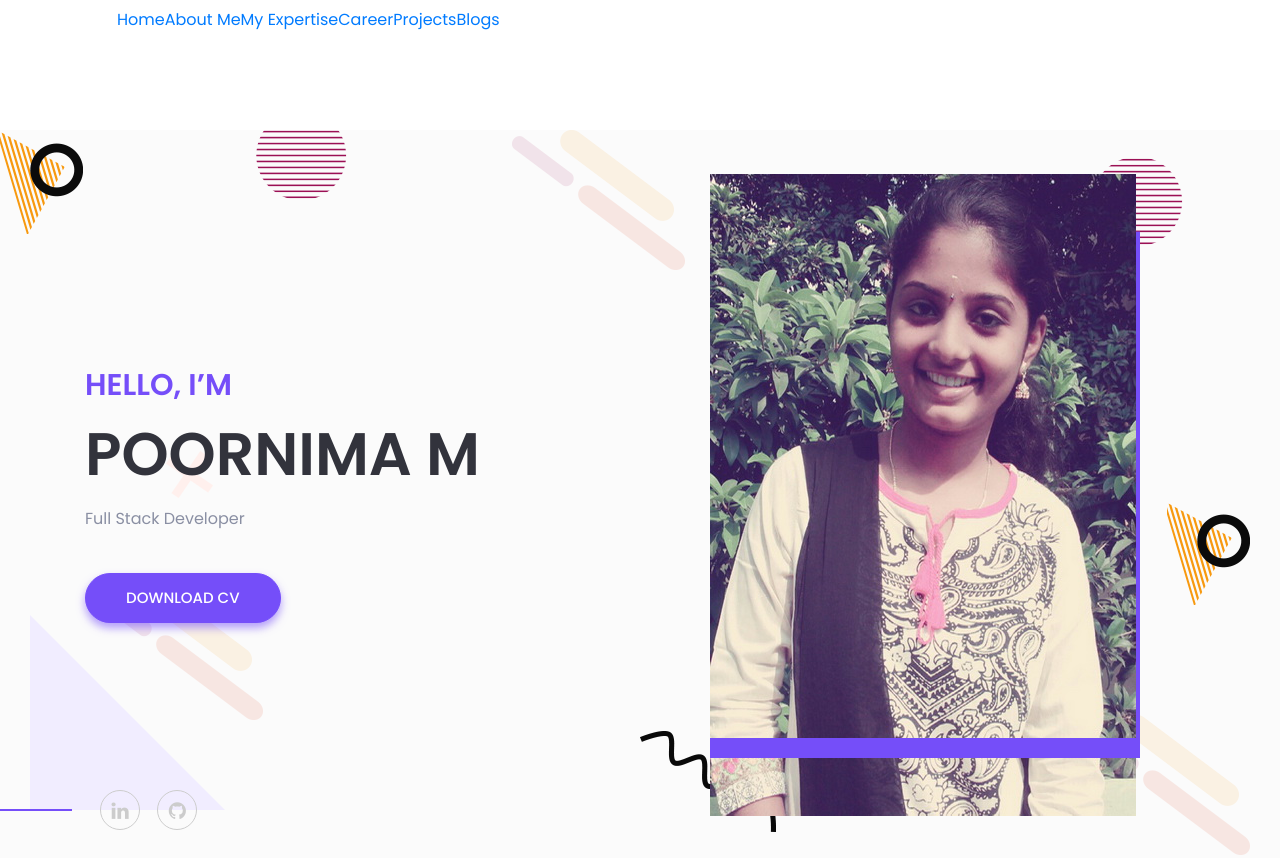
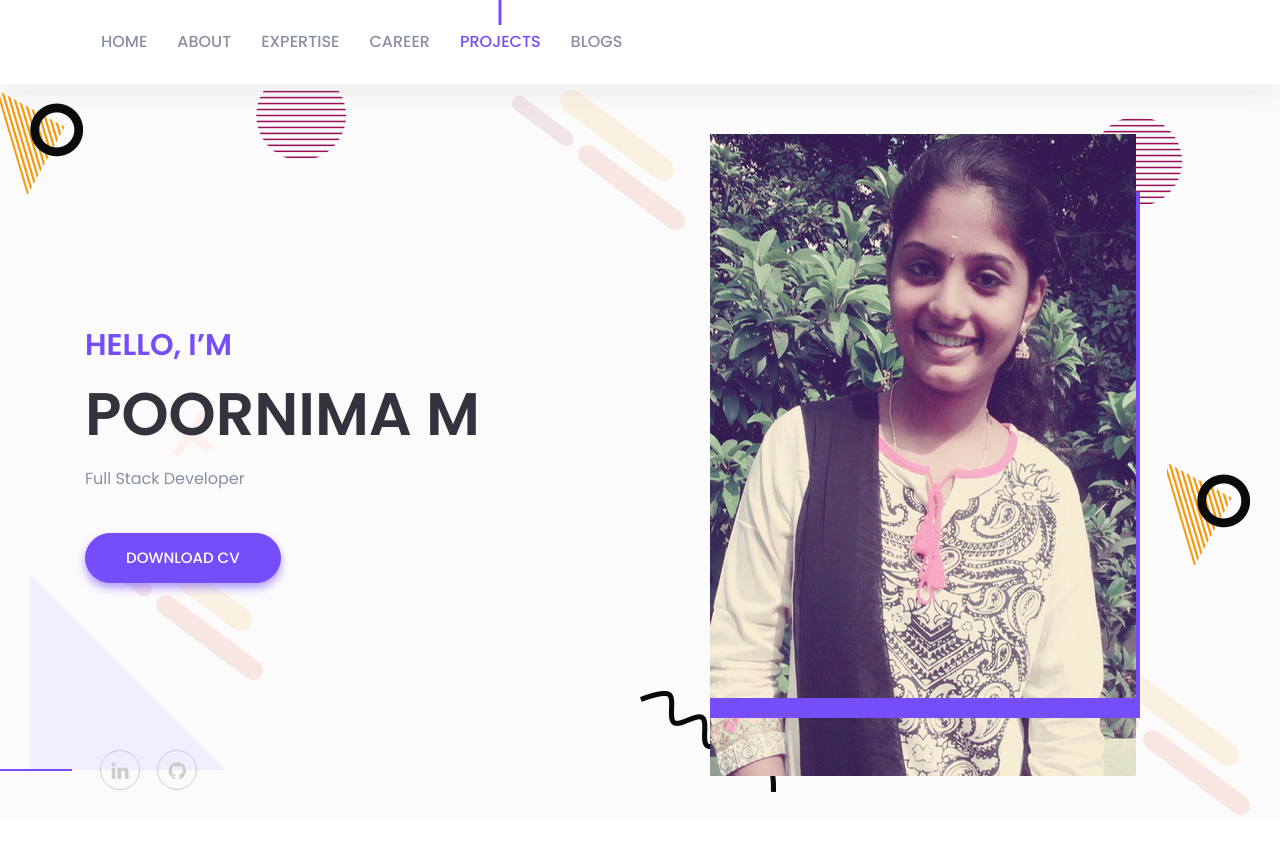
Before and after one commit to Poornimamunuswamy/poornima_munusamy, a plain HTML site: page index.html in a window 1280 px wide. Shown: the top 858 px of the page. Drawn offline with Linux system fonts and the light colour scheme; files whose address does not match are found by name.

Commit message:
Update index.html

```diff
--- a/index.html
+++ b/index.html
@@ -57,10 +57,10 @@
     <!--====== HEADER PART START ======-->
 
     <header id="home" class="header-area">
-        <div>
+        <div class="navigation fixed-top">
             <div class="container">
                 <div class="row">
-                    <div class="col-lg-12">
+                    <div class="col-lg-12 col-xl-5">
                         <nav class="navbar navbar-expand-lg">
                             <a class="navbar-brand" href="index.html">
                                 <!--img src="assets/images/logo.png" alt="Logo"-->
@@ -74,8 +74,8 @@
                             <div class="collapse navbar-collapse" id="navbarSupportedContent">
                                 <ul class="navbar-nav">
                                     <li class="nav-item active"><a class="page-scroll" href="#home">Home</a></li>
-                                    <li class="nav-item"><a class="page-scroll" href="#about">About Me</a></li>
-                                    <li class="nav-item"><a class="page-scroll" href="#skills">My Expertise</a></li>
+                                    <li class="nav-item"><a class="page-scroll" href="#about">About </a></li>
+                                    <li class="nav-item"><a class="page-scroll" href="#skills">Expertise</a></li>
                                     <li class="nav-item"><a class="page-scroll" href="#timeline">Career</a></li>
                                     <li class="nav-item"><a class="page-scroll" href="#project">Projects</a></li>
                                     <li class="nav-item"><a class="page-scroll" href="#blog">Blogs</a></li>
```
